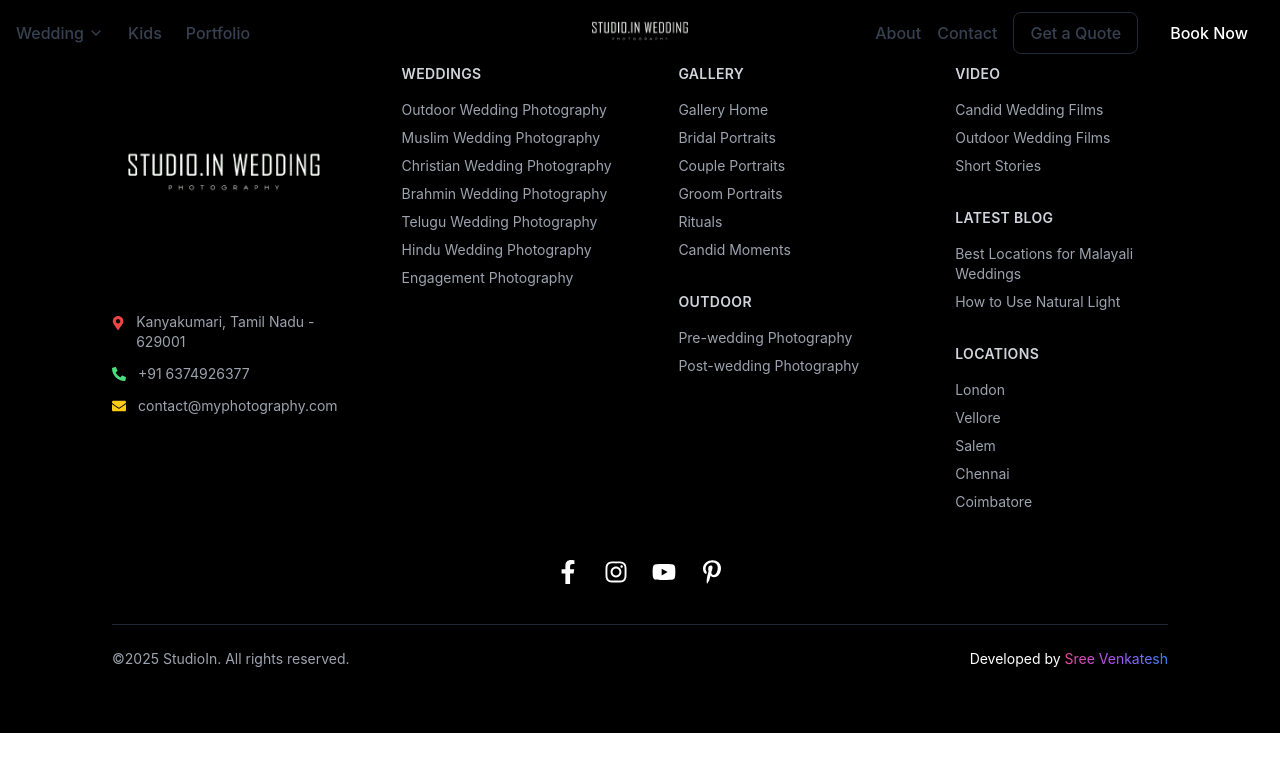
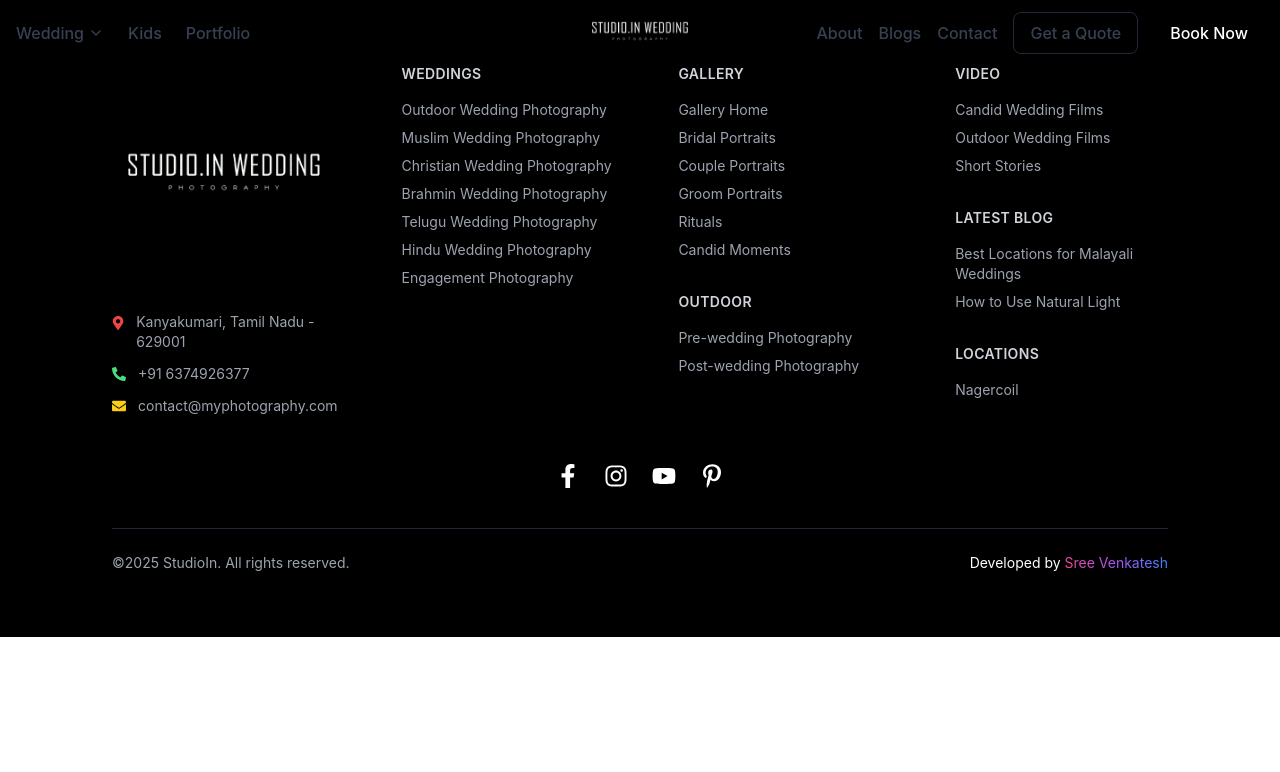
Before and after one commit to sreevenkateshr/studio.in, a React (Vite) app: page /Footer in a window 1280 px wide. Shown: the top 772 px of the page. Built offline with nearby package versions, Linux system fonts and the light colour scheme; a web font is replaced by a local one.

Commit message:
navbar footer

```diff
--- a/src/components/Footer.jsx
+++ b/src/components/Footer.jsx
@@ -92,11 +92,7 @@ export default function Footer() {
           <div>
             <h3 className="uppercase text-gray-300 font-semibold mb-4 tracking-wide">Locations</h3>
             <ul className="space-y-2 text-gray-400">
-              <li><a href="/locations/london" className="hover:text-pink-400 transition">London</a></li>
-              <li><a href="/locations/vellore" className="hover:text-pink-400 transition">Vellore</a></li>
-              <li><a href="/locations/salem" className="hover:text-pink-400 transition">Salem</a></li>
-              <li><a href="/locations/chennai" className="hover:text-pink-400 transition">Chennai</a></li>
-              <li><a href="/locations/coimbatore" className="hover:text-pink-400 transition">Coimbatore</a></li>
+              <li><a href="/locations/nagercoil" className="hover:text-pink-400 transition">Nagercoil</a></li>
             </ul>
           </div>
         </div>
--- a/src/components/Navbar.jsx
+++ b/src/components/Navbar.jsx
@@ -76,6 +76,9 @@ const Navbar = () => {
         <ul className="hidden md:flex space-x-4 items-center text-gray-700 font-medium">
           <li className="hover:text-black">
             <Link to="/Aboutus">About</Link>
+          </li>
+          <li className="hover:text-black">
+            <Link to="/Aboutus">Blogs</Link>
           </li>
           <li className="hover:text-black">
             <Link to="/Contact">Contact</Link>
@@ -157,6 +160,11 @@ const Navbar = () => {
               </Link>
             </li>
             <li>
+              <Link to="/Aboutus" onClick={() => setIsMobileMenuOpen(false)}>
+                Blogs
+              </Link>
+            </li>
+            <li>
               <Link to="/Contact" onClick={() => setIsMobileMenuOpen(false)}>
                 Contact
               </Link>
--- a/src/components/SelectedWorks.jsx
+++ b/src/components/SelectedWorks.jsx
@@ -1,4 +1,5 @@
 import React from "react";
+import { Link } from "react-router-dom"; // ✅ import Link
 
 const imageCount = 18;
 
@@ -16,16 +17,19 @@ export default function SelectedWorks() {
             key={index}
             src={`https://picsum.photos/seed/${index + 1}/500/700`}
             alt={`photo-${index}`}
-            className="w-full rounded-lg object-cover mb-4 break-inside-avoid shadow"
+            className="w-full rounded-lg object-cover mb-4 break-inside-avoid shadow filter grayscale hover:grayscale-0 transition duration-500"
           />
         ))}
       </div>
 
-      {/* Button */}
+      {/* Button → Goes to /portfolio */}
       <div className="mt-12">
-        <button className="px-6 py-2 border border-black rounded-full text-sm tracking-wide hover:bg-black hover:text-white transition duration-300">
+        <Link
+          to="/portfolio"
+          className="px-6 py-2 border border-black rounded-full text-sm tracking-wide hover:bg-black hover:text-white transition duration-300 inline-block"
+        >
           View Portfolio
-        </button>
+        </Link>
       </div>
     </section>
   );
```
